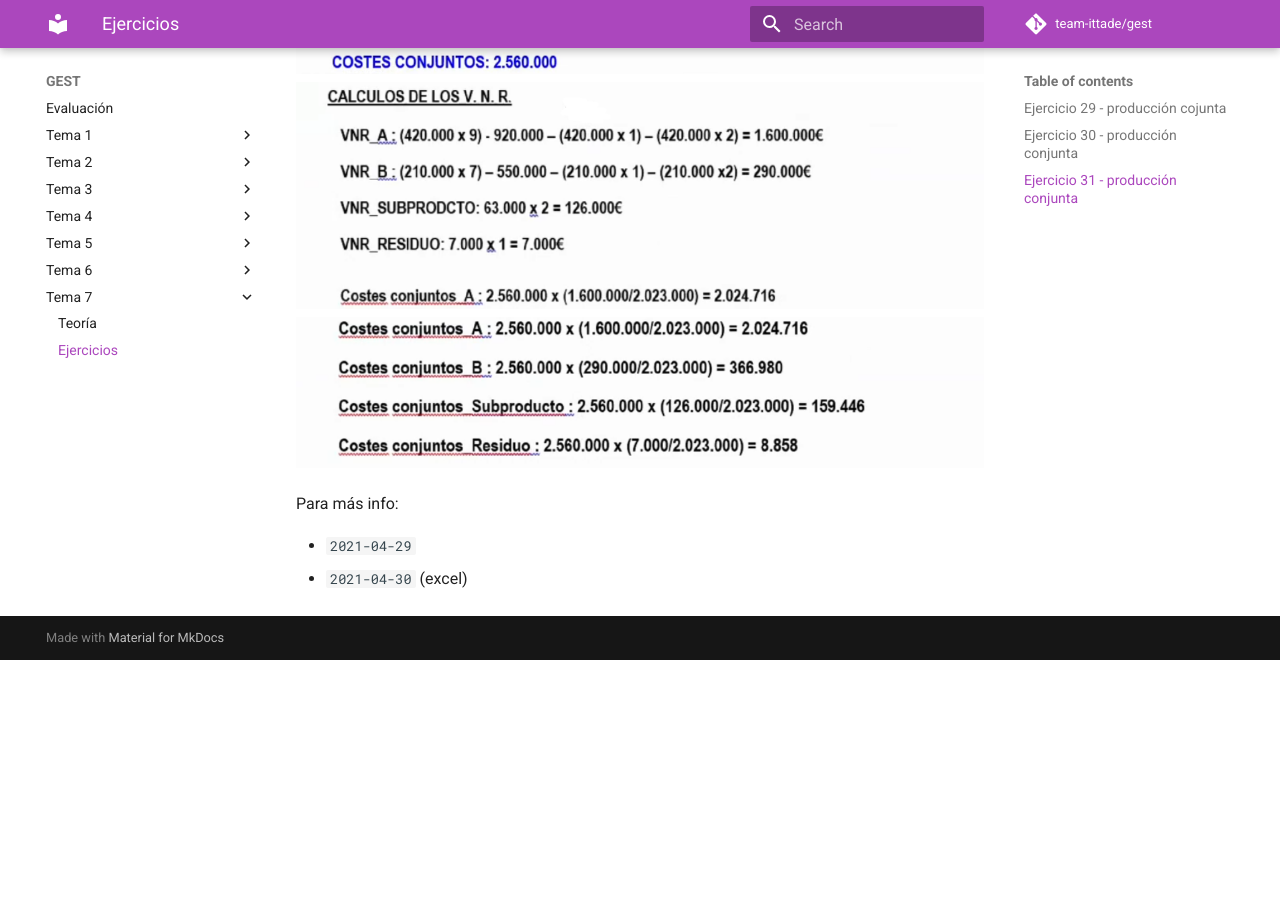
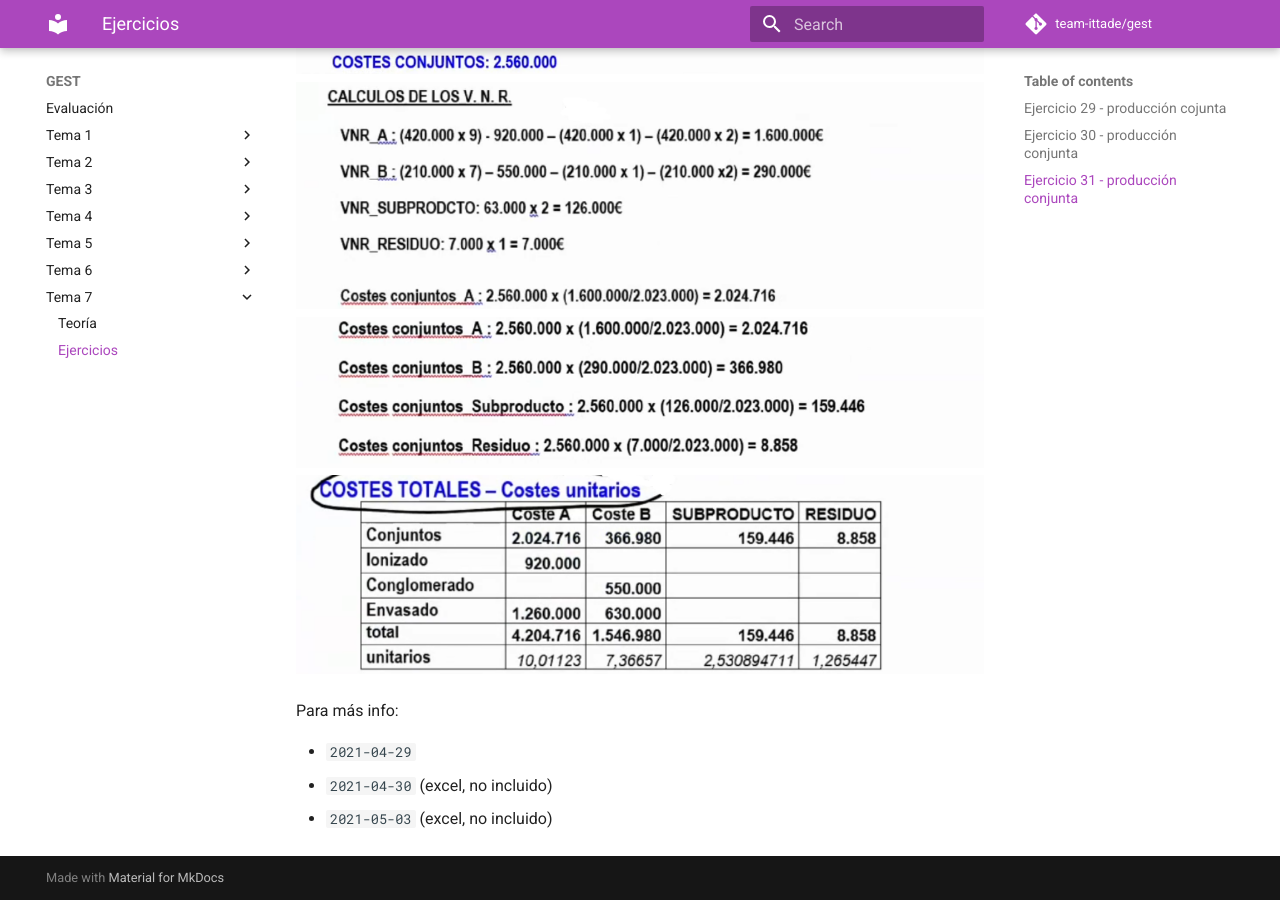
Before and after one commit to team-ittade/gest, an MkDocs documentation site: the page built from docs/tema-7/ejercicios.md, in a window 1280 px wide and 900 px high, scrolled down 6067 px. Built offline with MkDocs 1.6.1 and Material for MkDocs 9.7.7, drawn with Linux system fonts in a browser that asks for light colours; comment, search, counter and statistics services are not loaded; before the commit the page ends 6727 px from its top, so only the background shows below that.

Commit message:
2021-05-03 - ejercicio 31

```diff
--- a/docs/tema-7/ejercicios.md
+++ b/docs/tema-7/ejercicios.md
@@ -114,8 +114,10 @@ El coste de los residuos no ha variado desde el ejercicio anterior. Lo mismo ha
 ![img](../images/tema-7/ejs/31/solucion-6.png)
 ![img](../images/tema-7/ejs/31/solucion-7.png)
 ![img](../images/tema-7/ejs/31/solucion-8.png)
+![img](../images/tema-7/ejs/31/solucion-9.png)
 
 Para más info:
 
 - `2021-04-29`
-- `2021-04-30` (excel)
+- `2021-04-30` (excel, no incluido)
+- `2021-05-03` (excel, no incluido)
```
Also changed, not shown: docs/images/tema-7/ejs/31/solucion-9.png (added).
